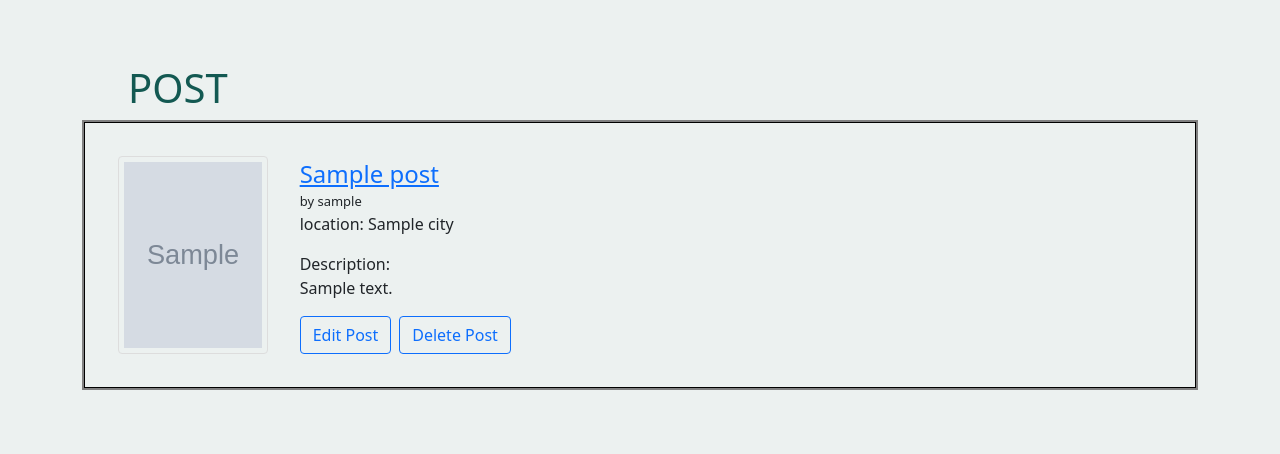
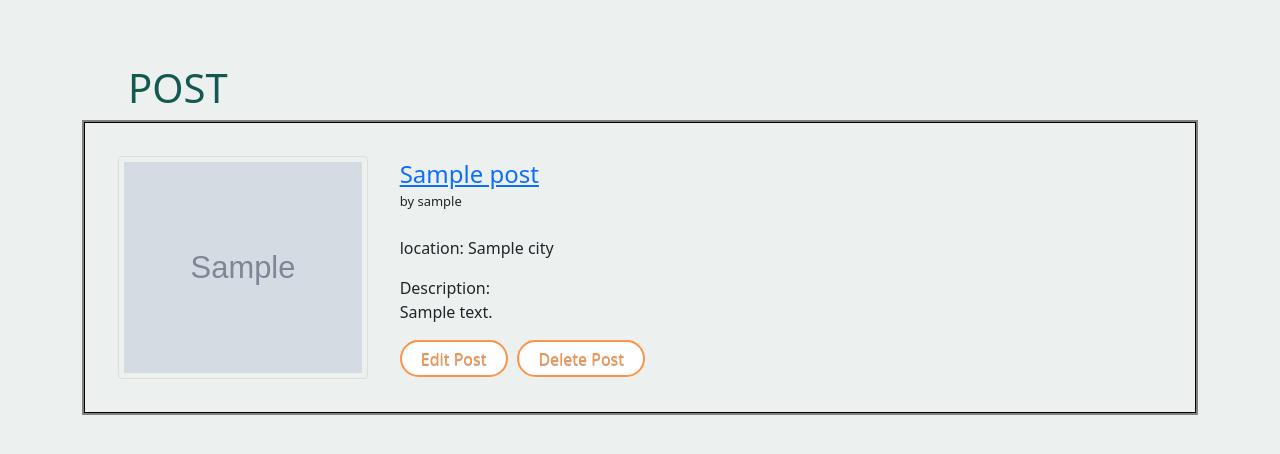
Before and after one commit to Heymon/wayfarer_project, a Django app: page /post/1 in a window 1280 px wide. Shown: the part 56-510 px from the top of the page. Run offline with Django 3.2, Linux system fonts and the light colour scheme; tables that the repository leaves empty hold one stand-in row (values such as "Sample post"); grey boxes marked "Sample" are stand-in pictures.

Commit message:
css modals&home

```diff
--- a/main_app/static/css/style.css
+++ b/main_app/static/css/style.css
@@ -216,12 +280,9 @@ footer {
     border: 1px solid #ddd;
     border-radius: 4px;
     padding: 5px;
-    width: 150px;
+    width: 250px;
 }
 
-#post-img:hover {
-    box-shadow: 0 0 2px 1px rgba(0, 140, 186, 0.5);
-}
 
 
 .card-show-content{
@@ -237,3 +298,63 @@ footer {
     flex-direction: column;
     padding: 0% 3% 0% 3%;
 }
+
+#edit {
+    background:white;
+    display:inline-block;
+    padding:0.3em 1.2em;
+    margin:0 0.1em 0.1em 0;
+    border:0.16em solid #FC9346;
+    border-radius:2em;
+    box-sizing: border-box;
+    font-weight: 500;
+    color:#FC9346;
+    text-shadow: 0 0.04em 0.04em rgba(0,0,0,0.35);
+    text-align:center;
+    transition: all 0.2s;
+    }
+#edit:hover{
+    border-color: rgba(255,255,255,1);
+    }
+
+#delete {
+    background:white;
+    display:inline-block;
+    padding:0.3em 1.2em;
+    margin:0 0.1em 0.1em 0;
+    border:0.16em solid #FC9346;
+    border-radius:2em;
+    box-sizing: border-box;
+    font-weight: 500;
+    color:#FC9346;
+    text-shadow: 0 0.04em 0.04em rgba(0,0,0,0.35);
+    text-align:center;
+    transition: all 0.2s;
+    }
+#delete:hover{
+    border-color: rgba(255,255,255,1);
+    }
+
+/* =======================Edit Modal======================== */
+
+.modal-content{
+    background:#ECF1F0;
+}
+
+#save{
+    background:white;
+    display:inline-block;
+    padding:0.3em 1.2em;
+    margin:0 0.1em 0.1em 0;
+    border:0.16em solid #FC9346;
+    border-radius:2em;
+    box-sizing: border-box;
+    font-weight: 500;
+    color:#FC9346;
+    text-shadow: 0 0.04em 0.04em rgba(0,0,0,0.35);
+    text-align:center;
+    transition: all 0.2s;
+    }
+#save:hover{
+    border-color: rgba(255,255,255,1);
+    }
--- a/main_app/templates/posts/show.html
+++ b/main_app/templates/posts/show.html
@@ -10,15 +10,15 @@
       <img id="post-img" src="{{post.user.profile.profile_img}}" alt="Photo of {{post.location}}">
         <div class="post-content-show-text">
           <span class="post-content-title"><a href="{% url 'show_post' post.id %}">{{ post.title }}</a><br>
-            <div id="by">by {{post.user.username}}</div></span>
-              <p>location: {{ post.location }}</p>
+            <div id="by">by {{post.user.username}}</div></span> <br>
+              <p>location:  {{ post.location }}</p>
               <p>Description: <br> {{ post.text }}</p>
 
               <div class="d-grid gap-2 d-md-flex justify-content-md-end">
-              <button type="button" class="btn btn-outline-primary" data-bs-toggle="modal" data-bs-target="#editModal">
+              <button id="edit" type="button"  data-bs-toggle="modal" data-bs-target="#editModal">
               Edit Post
               </button>
-              <button type="button" class="btn btn-outline-primary" data-bs-toggle="modal" data-bs-target="#deleteModal">
+              <button id="delete" type="button"  data-bs-toggle="modal" data-bs-target="#deleteModal">
                 Delete Post
                 </button>
               </div>
@@ -42,7 +42,7 @@
           {% csrf_token %}
           {{post_form.as_p}}
 
-          <input type="submit" value="Save Changes">
+          <input id="save" type="submit" value="Save Changes"></a>
           <input type="hidden" name="next" value="{{next}}">
 
         </form>
@@ -65,7 +65,7 @@
           Are you sure you want to delete this post?<br>
 
           <div class="d-grid gap-2 d-md-flex justify-content-md-end">
-          <input type="submit" class="btn btn-outline-danger" value="Delete">
+          <input  type="submit" class="btn btn-outline-danger" value="Delete">
           <input type="hidden" name="next" value="{{next}}">
         </div>
         </form>
--- a/main_app/templates/trips/profile.html
+++ b/main_app/templates/trips/profile.html
@@ -34,10 +34,10 @@
       {% for post in posts %}
       <div class="card-post">
         <div class="card-post-content">
-                    <img src="{{post.user.profile.profile_img}}" alt="Photo of {{post.location}}">
+                    <img id="post-img" src="{{post.user.profile.profile_img}}" alt="Photo of {{post.location}}">
                     <div class="post-content-text">
                       <span class="post-content-title"><a href="{% url 'show_post' post.id %}">{{ post.title }}</a><br>
-                        <div id="by">by {{post.user.username}}</div></span>
+                        <div id="by">by {{post.user.username}}</div></span><br>
                       <p>where: {{ post.location }}</p>
                       <p>Description: {{ post.text }}</p>
                     </div>
```
Also changed, not shown: other parts of main_app/static/css/style.css (+66 -2 lines), main_app/templates/home.html (+8 -5 lines), main_app/templates/trips/cities.html (+4 -4 lines). Lines whose indentation alone changed are shown as unchanged.
